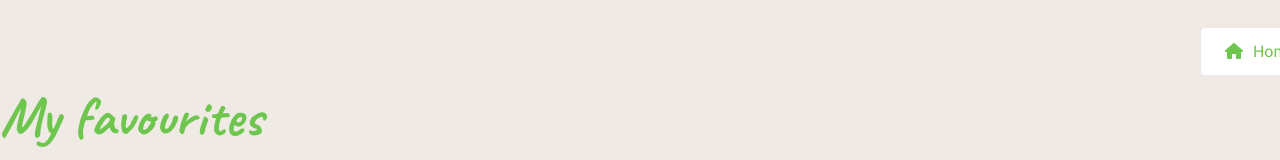
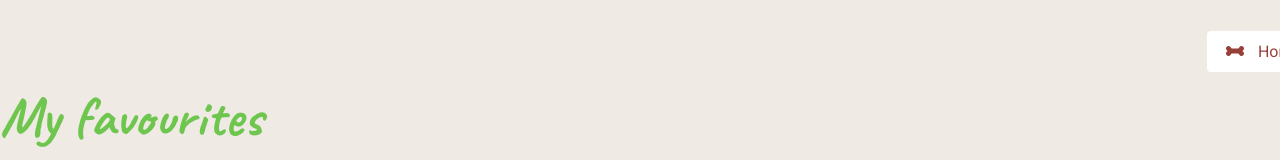
Before and after one commit to elmarti/noala-tech-test, an Angular app: page /favourites in a window 1280 px wide. Shown: the top 160 px of the page. Built offline with nearby package versions, Linux system fonts and the light colour scheme.

Commit message:
home button css updated

```diff
--- a/src/app/favourites/favourites.component.html
+++ b/src/app/favourites/favourites.component.html
@@ -1,7 +1,8 @@
 <div class="container-xl">
   <div class="nav-bar">
     <a routerLink="/" class="btn-homepage">
-      <fa-icon [icon]="faHouse" class="icon-house"></fa-icon>Home
+      <fa-icon [icon]="faBone" class="icon-house"></fa-icon>
+      Home
     </a>
   </div>
 
@@ -9,15 +10,15 @@
     <h2>My favourites</h2>
   </div>
   <div *ngFor=>
-
 </div>
 
 <div class="img-container" style="margin: 60px 0px;">
   <div *ngFor="let favouriteImage of favouriteImages" class="img-card">
-      <a [routerLink]="['/images', favouriteImage.id]"><img [src]=favouriteImage.url></a>
+    <a [routerLink]="['/images', favouriteImage.id]">
+      <img [src]="favouriteImage.url" />
+    </a>
     <div class="img-card-fav">
       <fa-icon [icon]="fasHeart" class="btn-heart"></fa-icon>
     </div>
   </div>
-
 </div>
--- a/src/app/favourites/favourites.component.ts
+++ b/src/app/favourites/favourites.component.ts
@@ -1,25 +1,20 @@
-import { Component, OnInit } from '@angular/core';
-import { FavouritesService } from '../favourites.service';
-import { faHouse } from '@fortawesome/free-solid-svg-icons';
-import { faHeart as fasHeart } from '@fortawesome/free-solid-svg-icons';
-
+import { Component, OnInit } from '@angular/core'
+import { FavouritesService } from '../favourites.service'
+import { faHouse, faBone } from '@fortawesome/free-solid-svg-icons'
+import { faHeart as fasHeart } from '@fortawesome/free-solid-svg-icons'
 
 @Component({
   selector: 'app-favourites',
   templateUrl: './favourites.component.html',
-  styleUrls: ['./favourites.component.scss']
+  styleUrls: ['./favourites.component.scss'],
 })
+export class FavouritesComponent implements OnInit {
+  faHouse = faHouse
+  fasHeart = fasHeart
+  faBone = faBone
+  favouriteImages = this.favouritesService.getFavouriteImages()
 
-export class FavouritesComponent implements OnInit {
-  faHouse = faHouse;
-  fasHeart = fasHeart;
-  favouriteImages = this.favouritesService.getFavouriteImages();
+  constructor(private favouritesService: FavouritesService) {}
 
-  constructor(
-    private favouritesService: FavouritesService
-  ) { }
-
-  ngOnInit(): void {
-  }
-
+  ngOnInit(): void {}
 }
--- a/src/styles.scss
+++ b/src/styles.scss
@@ -94,10 +94,10 @@ body {
   text-decoration: none;
   font-size: 16px;
   background-color: white;
-  padding: 14px 24px;
+  padding: 11px 19px;
   border-radius: 4px;
   font-family: 'Roboto';
-  color: $green;
+  color: #97403a;
 
   .icon-house {
     padding-right: 10px;
```
Lines whose indentation alone changed are shown as unchanged.
